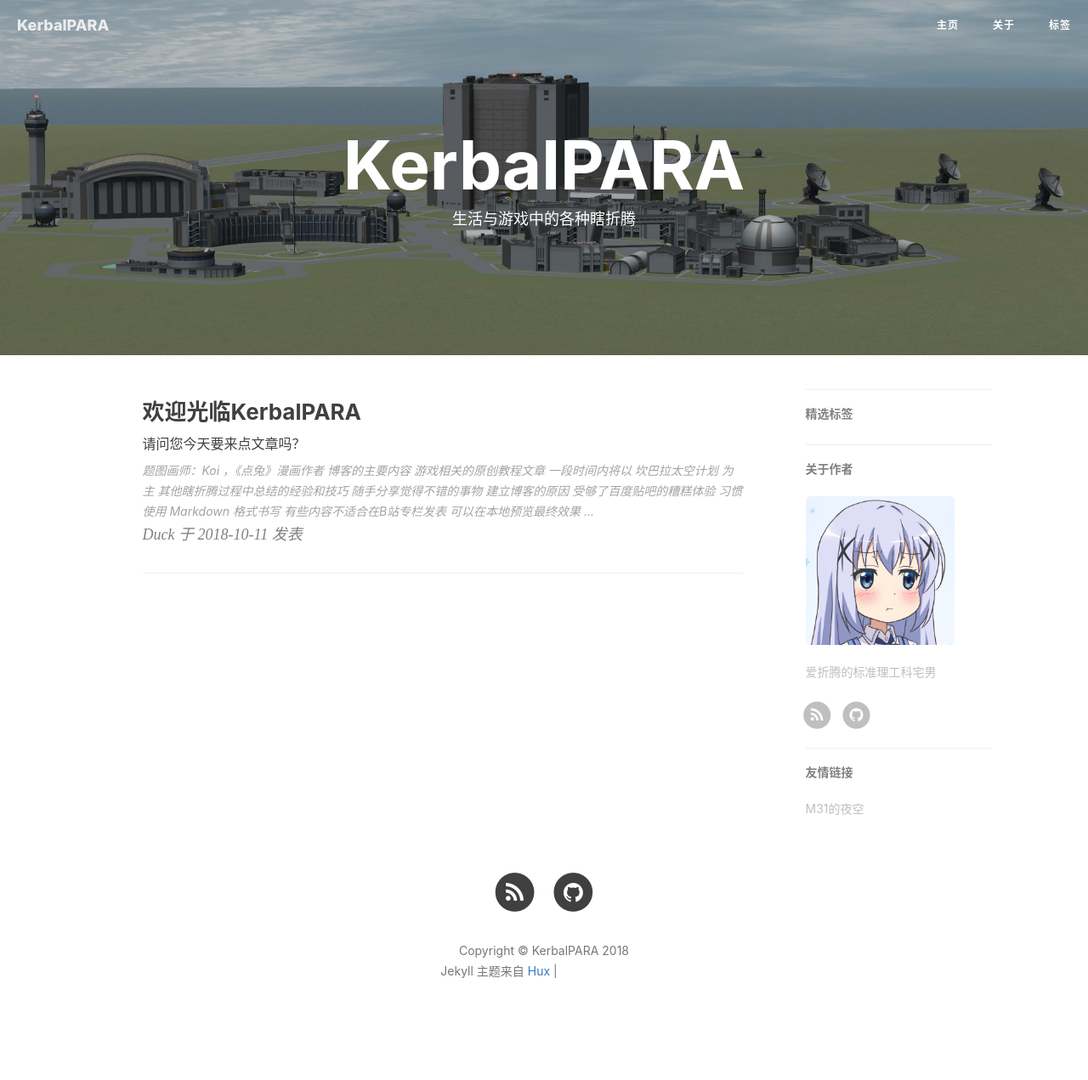
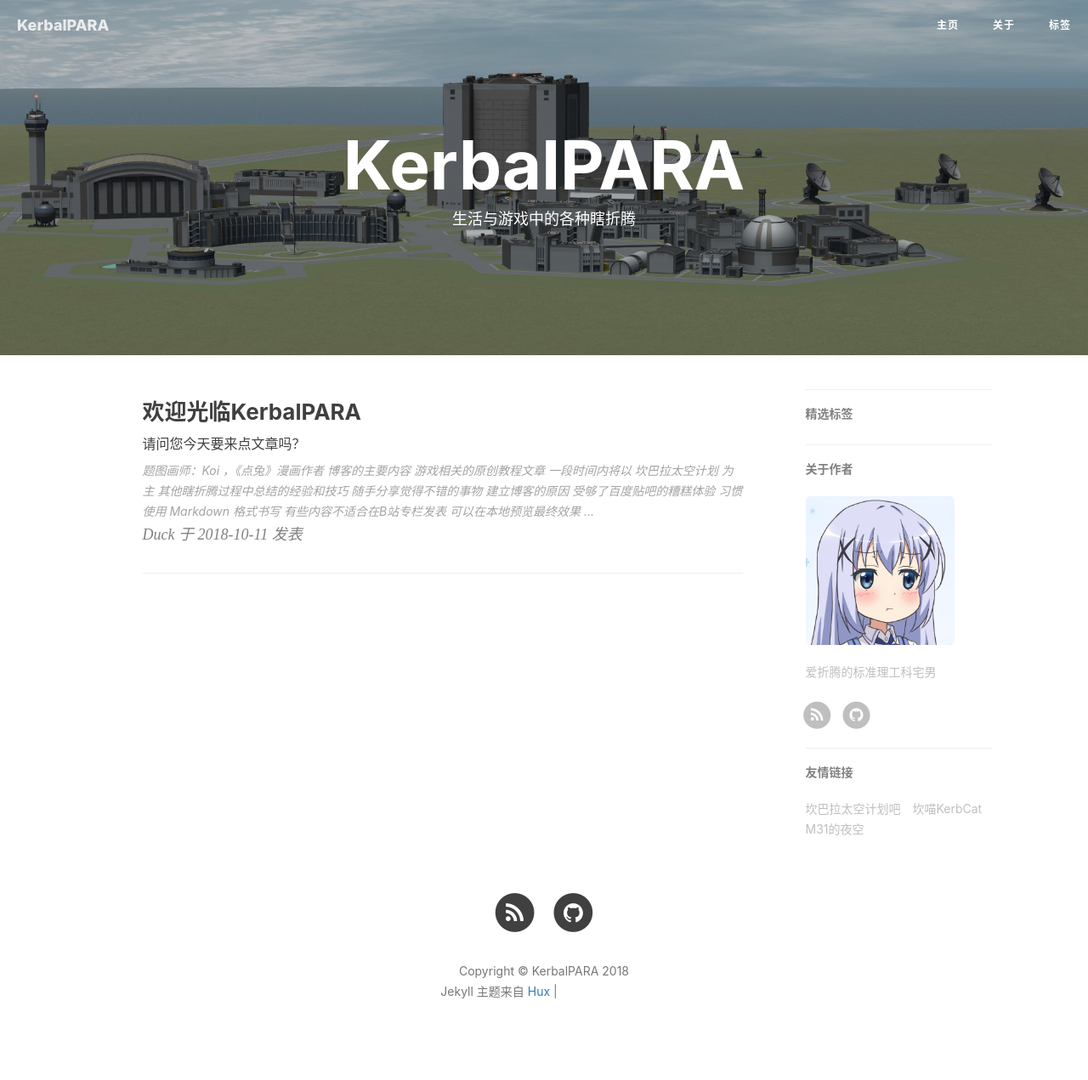
Before and after one commit to Duck1998/Duck1998.github.io, a Jekyll site: the page built from index.html, in a window 1280 px wide. Shown: the whole page at 85% size. Built offline with Jekyll 4.4.1, drawn with Linux system fonts in a browser that asks for light colours; nearby versions of some CDN libraries; the list of posts is cut into pages by our own code; comment, search, counter and statistics services are not loaded; before the commit the page ends 1247 px from its top, so only the background shows below that; grey boxes are pictures that could not be loaded.

Commit message:
增加友情链接

```diff
--- a/_config.yml
+++ b/_config.yml
@@ -85,6 +85,14 @@ chrome-tab-theme-color: "#000000"
 # Friends
 friends: [
     {
+        title: "坎巴拉太空计划吧",
+        href: "https://tieba.baidu.com/f?ie=utf-8&kw=%E5%9D%8E%E5%B7%B4%E6%8B%89%E5%A4%AA%E7%A9%BA%E8%AE%A1%E5%88%92"
+    },
+    {
+        title: "坎喵KerbCat",
+        href: "https://www.kerbcat.com/"
+    },
+    {
         title: "M31的夜空",
         href: "http://050644zf.cc/"
     }
```
